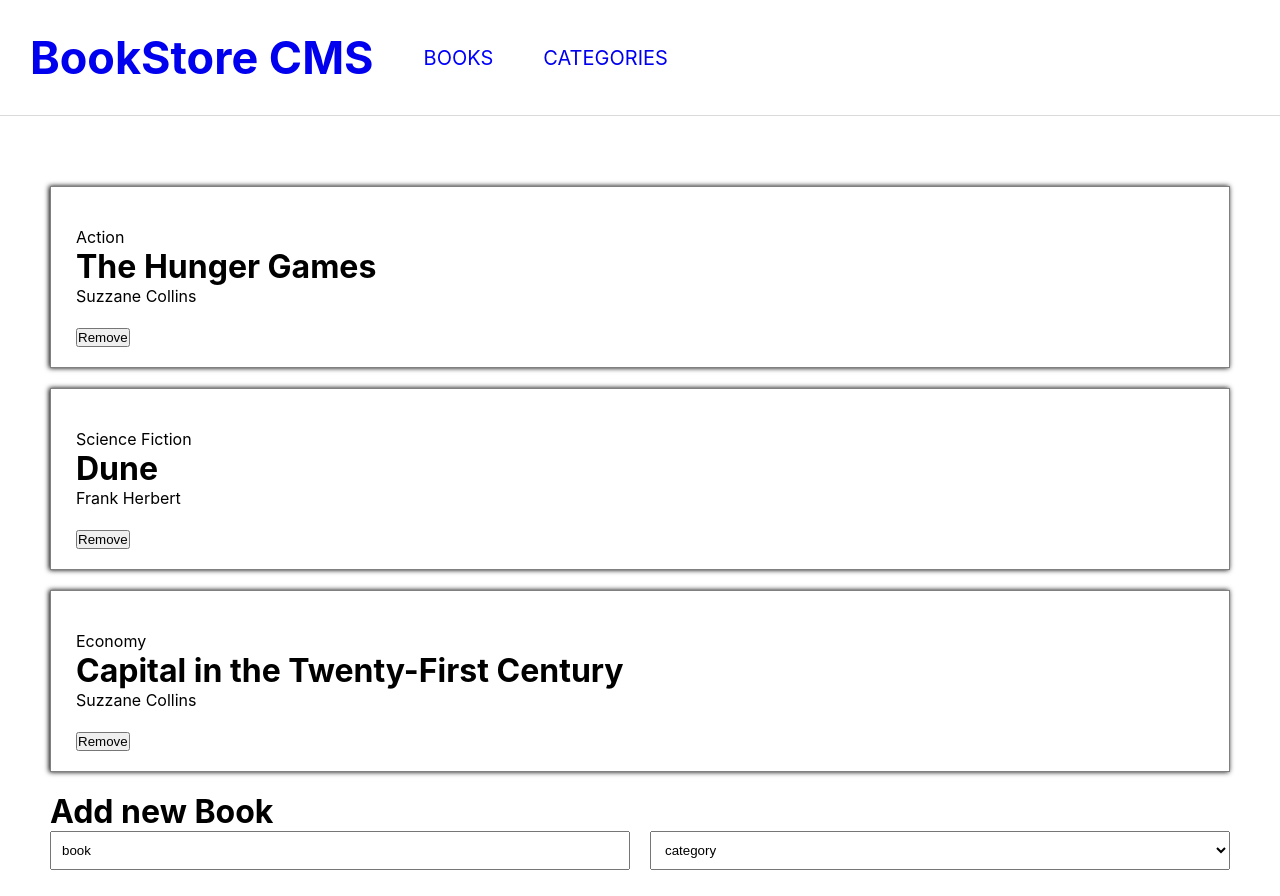
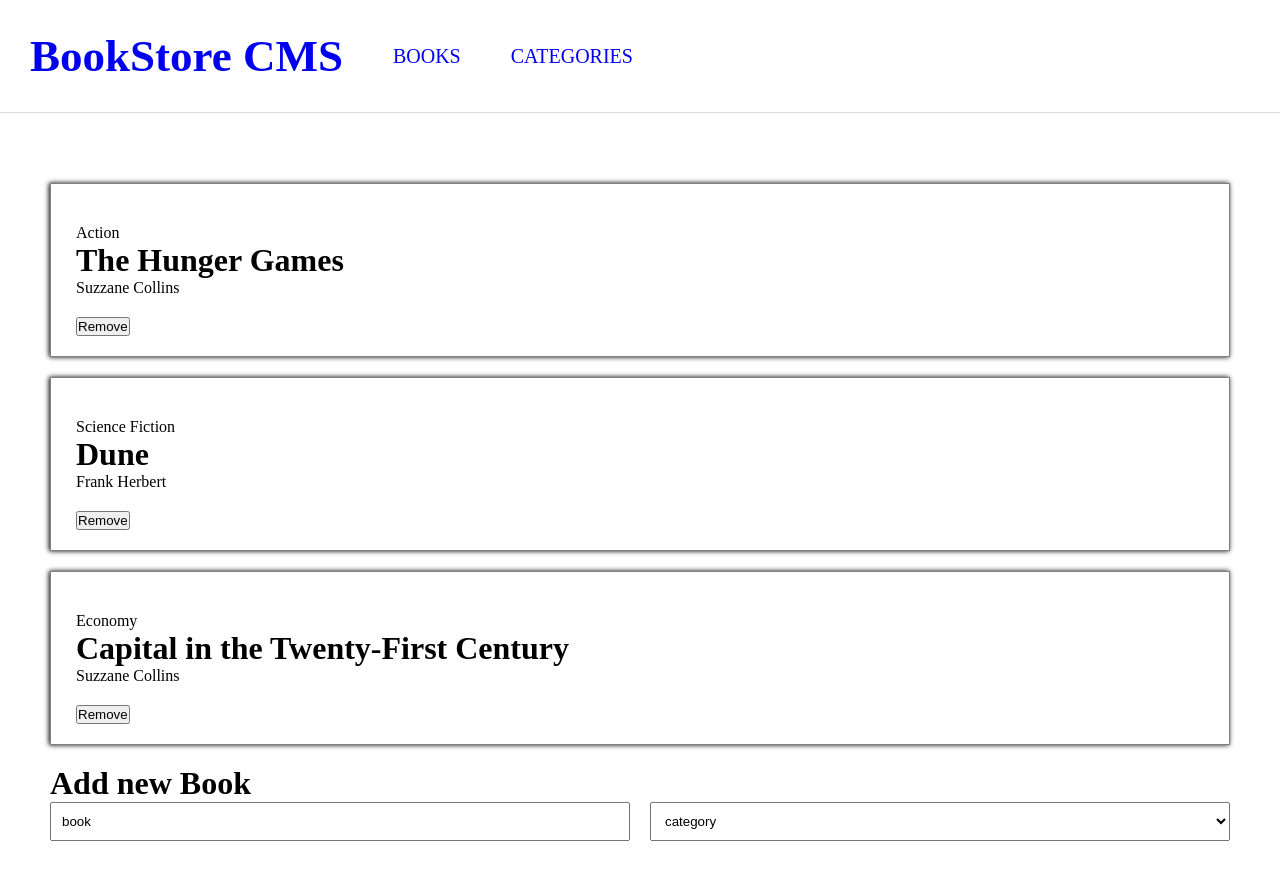
Before and after one commit to wuyepabdul/Bookstore, a React (Create React App) app: page / in a window 1280 px wide. Shown: the top 896 px of the page. Built offline with nearby package versions, Linux system fonts and the light colour scheme.

Commit message:
Fix linters

```diff
--- a/src/index.css
+++ b/src/index.css
@@ -1,17 +1,3 @@
-body {
-  margin: 0;
-  font-family: -apple-system, BlinkMacSystemFont, 'Segoe UI', 'Roboto', 'Oxygen',
-    'Ubuntu', 'Cantarell', 'Fira Sans', 'Droid Sans', 'Helvetica Neue',
-    sans-serif;
-  -webkit-font-smoothing: antialiased;
-  -moz-osx-font-smoothing: grayscale;
-}
-
-code {
-  font-family: source-code-pro, Menlo, Monaco, Consolas, 'Courier New',
-    monospace;
-}
-
 * {
   padding: 0;
   margin: 0;
@@ -46,7 +32,7 @@
 
 .book-div {
   border: 1px solid grey;
-  box-shadow: -1px 0px 5px 0px;
+  box-shadow: -1px 0 5px 0;
   margin-top: 20px;
   margin-bottom: 20px;
   padding: 20px 25px;
@@ -70,7 +56,7 @@
   width: 100%;
 }
 
-.select-input{
+.select-input {
   margin-left: 20px;
 }
 
```
